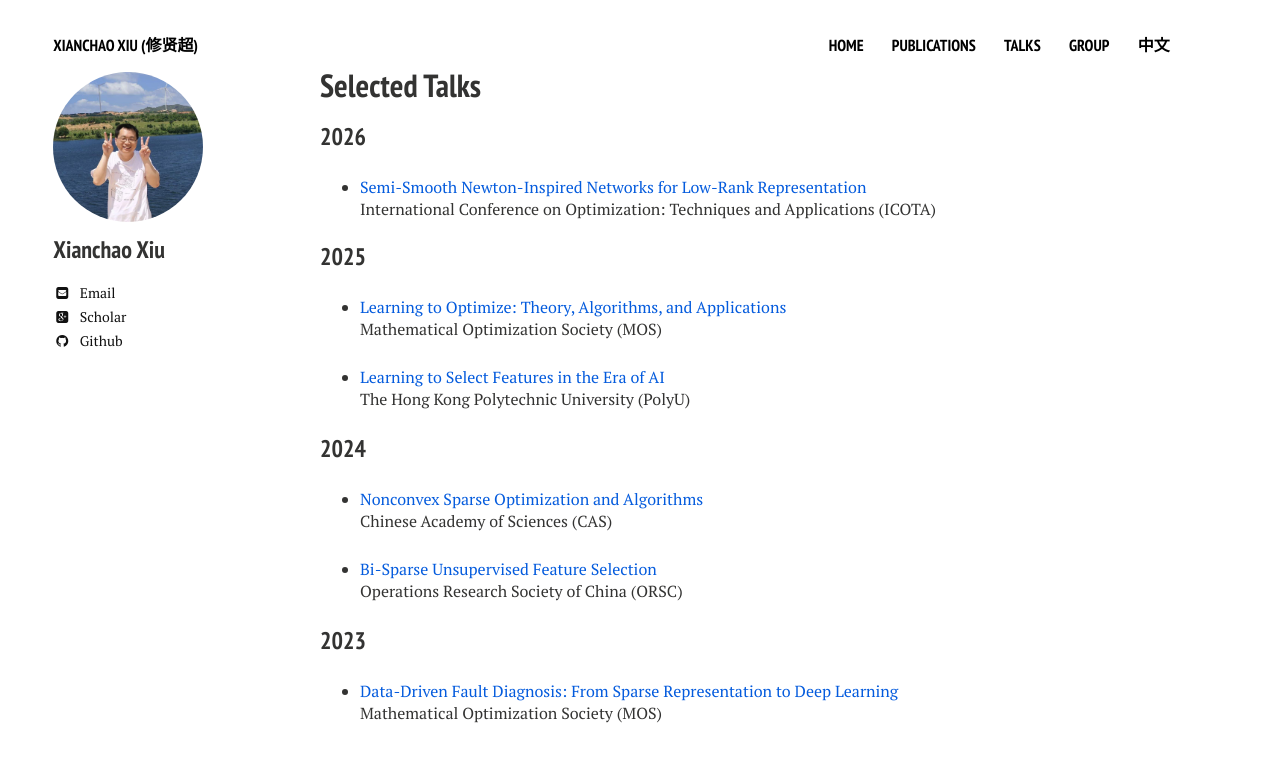
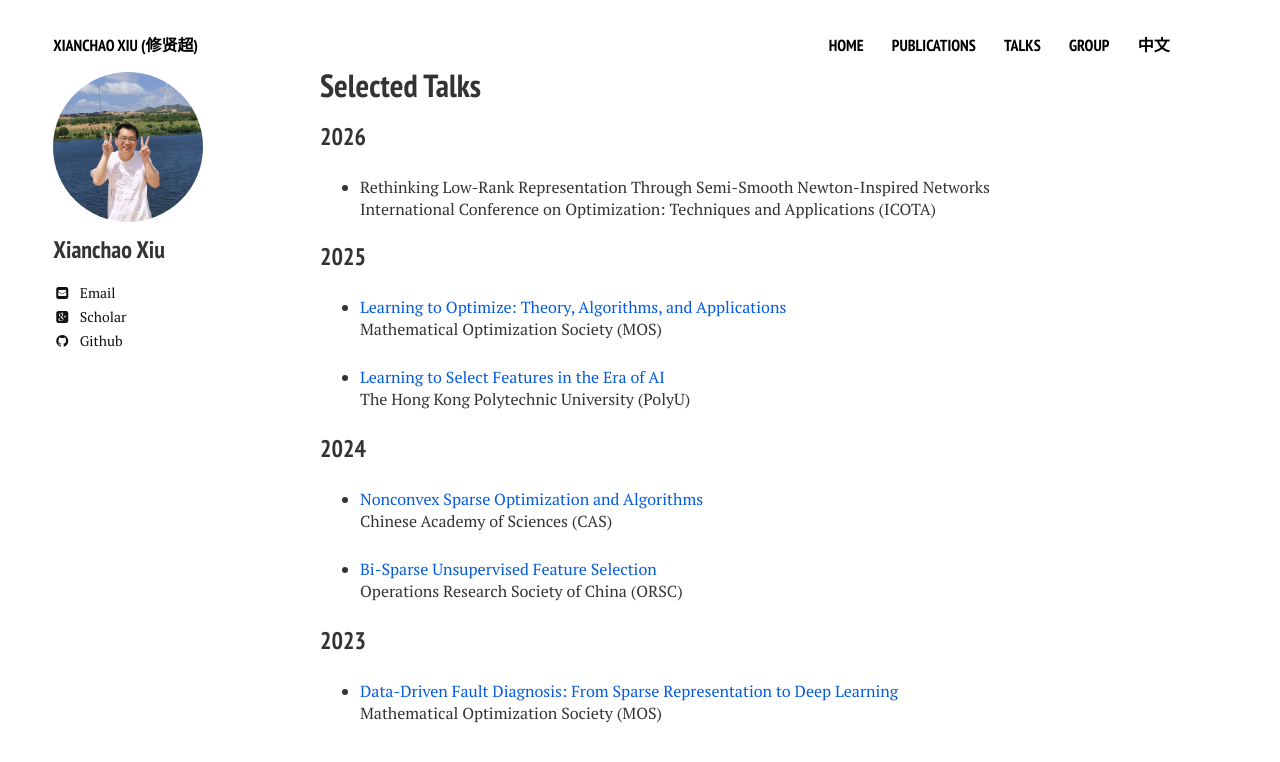
Before and after one commit to xianchaoxiu/xianchaoxiu.github.io, a Jekyll site: the page built from talks/index.md, in a window 1280 px wide. Shown: the top 762 px of the page. Built offline with Jekyll 4.4.1, drawn with Linux system fonts in a browser that asks for light colours; nearby versions of some CDN libraries.

Commit message:
Update index.md

```diff
--- a/talks/index.md
+++ b/talks/index.md
@@ -10,7 +10,7 @@ share: false
 
 
 ### 2026
-* <a href="../talks/2026-ICOTA.pdf" class="textlink" target="_blank"> Semi-Smooth Newton-Inspired Networks for Low-Rank Representation </a> <br>
+* Rethinking Low-Rank Representation Through Semi-Smooth Newton-Inspired Networks <br>
 International Conference on Optimization: Techniques and Applications (ICOTA) <br>
 
 
```
